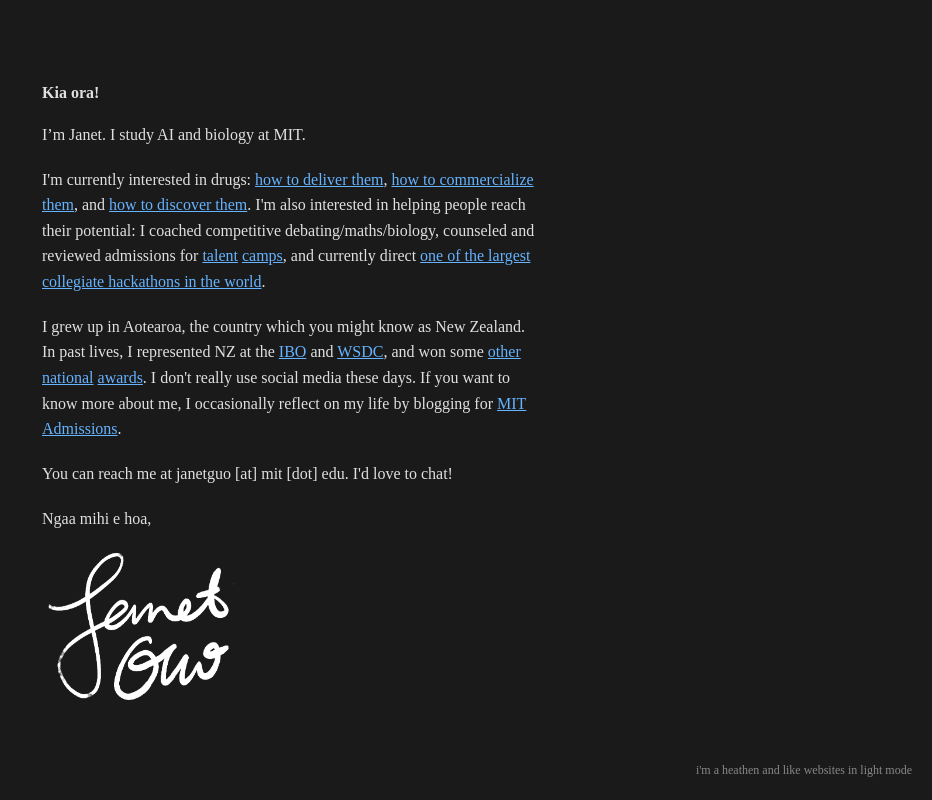
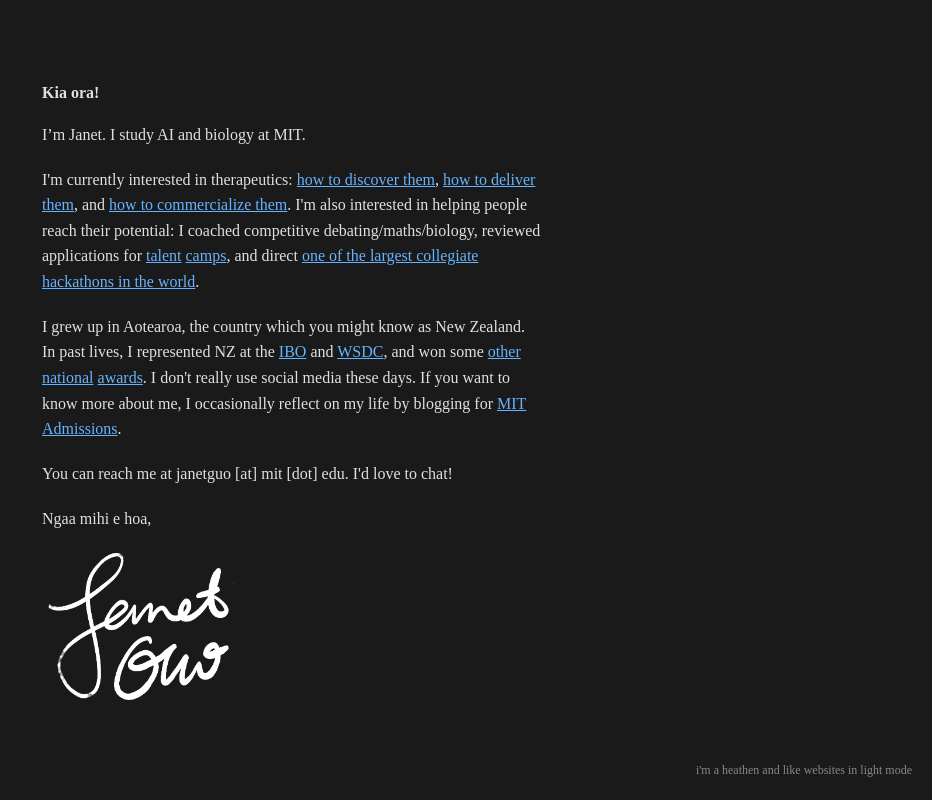
Before and after one commit to janetguo/janetguo.github.io, a plain HTML site: page index.html in a window 1280 px wide. Shown: the whole page, without its empty margins (348-1280 px from the left). Drawn offline with Linux system fonts and the light colour scheme.

Commit message:
wording fixes

```diff
--- a/index.html
+++ b/index.html
@@ -12,7 +12,7 @@
 
         <p>I’m Janet. I study AI and biology at MIT.</p>
 
-        <p>I'm currently interested in drugs: <a href="https://langerlab.mit.edu/">how to deliver them</a>, <a href="https://careers.lilly.com/us/en/blogarticle/inside-the-lilly-mit-genetic-medicines-scholars-program">how to commercialize them</a>, and <a href="https://coley.mit.edu/">how to discover them</a>. I'm also interested in helping people reach their potential: I coached competitive debating/maths/biology, counseled and reviewed admissions for <a href="https://www.sparc.camp/">talent</a> <a href="https://www.atlasfellowship.org/">camps</a>, and currently direct <a href="http://hackmit.org">one of the largest collegiate hackathons in the world</a>.</p>
+        <p>I'm currently interested in therapeutics: <a href="https://coley.mit.edu/">how to discover them</a>, <a href="https://langerlab.mit.edu/">how to deliver them</a>, and <a href="https://careers.lilly.com/us/en/blogarticle/inside-the-lilly-mit-genetic-medicines-scholars-program">how to commercialize them</a>. I'm also interested in helping people reach their potential: I coached competitive debating/maths/biology, reviewed applications for <a href="https://www.sparc.camp/">talent</a> <a href="https://www.atlasfellowship.org/">camps</a>, and direct <a href="http://hackmit.org">one of the largest collegiate hackathons in the world</a>.</p>
 
         <p>I grew up in Aotearoa, the country which you might know as New Zealand. In past lives, I represented NZ at the <a href="https://ibo-info.org">IBO</a> and <a href="https://www.wsdcdebating.org/">WSDC</a>, and won some <a href="https://schoolspoetryaward.co.nz/">other</a> <a href="https://www2.nzqa.govt.nz/ncea/understanding-secondary-quals/nz-scholarship/top-scholar-award-winners-by-year/2022-top-scholar-award-winners/">national</a> <a href="https://www.mathsolympiad.org.nz/">awards</a>. I don't really use social media these days. If you want to know more about me, I occasionally reflect on my life by blogging for <a href="https://mitadmissions.org/blogs/author/janet/">MIT Admissions</a>.</p>
 
```
